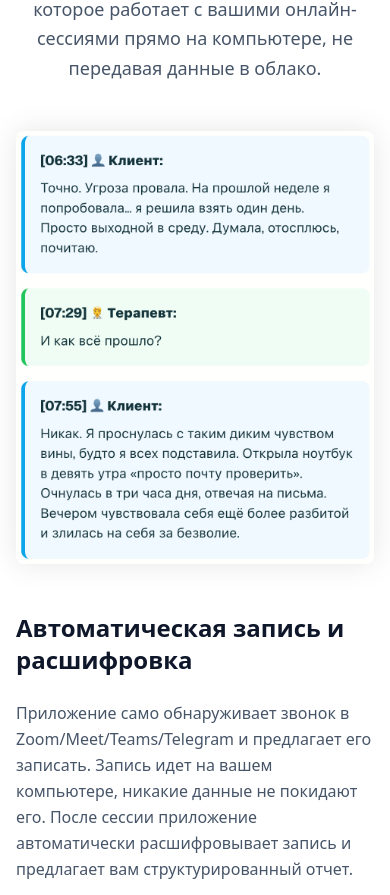
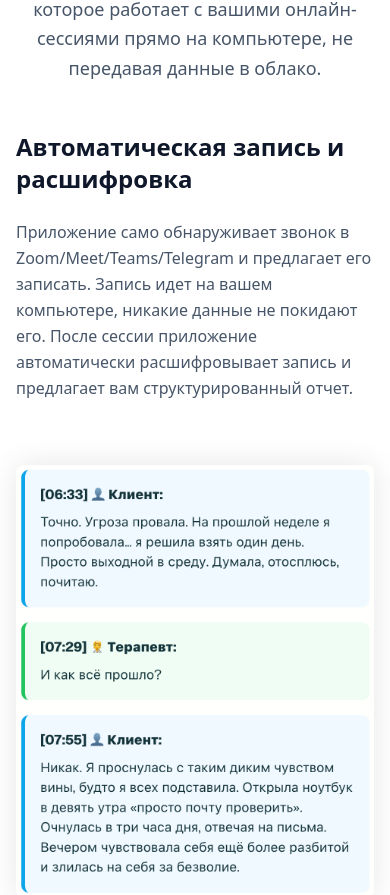
Before and after one commit to toolittlecakes/ai_supervisor_landing, a React (Vite) app: page / in a window 390 px wide. Shown: the part 3913-4808 px from the top of the page. Built offline with nearby package versions, Linux system fonts and the light colour scheme.

Commit message:
correct order of images on mobile

```diff
--- a/src/App.tsx
+++ b/src/App.tsx
@@ -402,7 +402,7 @@ const HowItWorksSection = () => {
 
           {content.howItWorks.map((item, index) => (
             <div key={item.id} className={`flex flex-col ${index % 2 === 0 ? 'lg:flex-row' : 'lg:flex-row-reverse'} items-center gap-12 mb-16 last:mb-0`}>
-              <div className="lg:w-1/2 flex justify-center">
+              <div className="lg:w-1/2 flex justify-center order-2 lg:order-none">
                 <button
                   onClick={() => setExpandedImage(item.image)}
                   className="focus:outline-none group transition-transform duration-300 hover:scale-105 rounded-lg focus-visible:ring-2 focus-visible:ring-blue-500 focus-visible:ring-offset-4"
@@ -410,7 +410,7 @@ const HowItWorksSection = () => {
                   <img src={item.image} alt={item.title} className="rounded-lg shadow-[0_0_30px_rgba(0,0,0,0.1)] group-hover:opacity-90 transition-opacity" />
                 </button>
               </div>
-              <div className="lg:w-1/2">
+              <div className="lg:w-1/2 order-1 lg:order-none">
                 <h3 className="text-2xl md:text-3xl font-bold text-slate-900 mb-6">
                   {item.title}
                 </h3>
```
